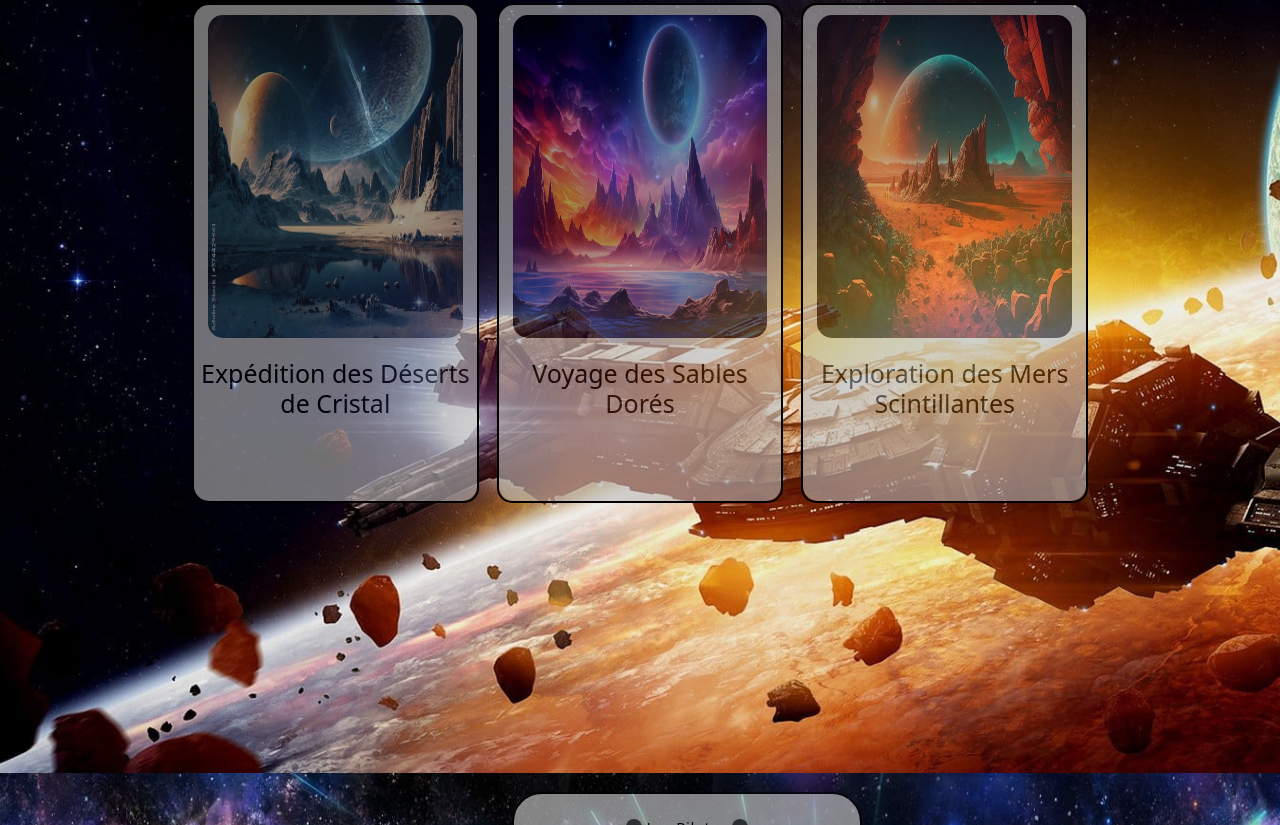
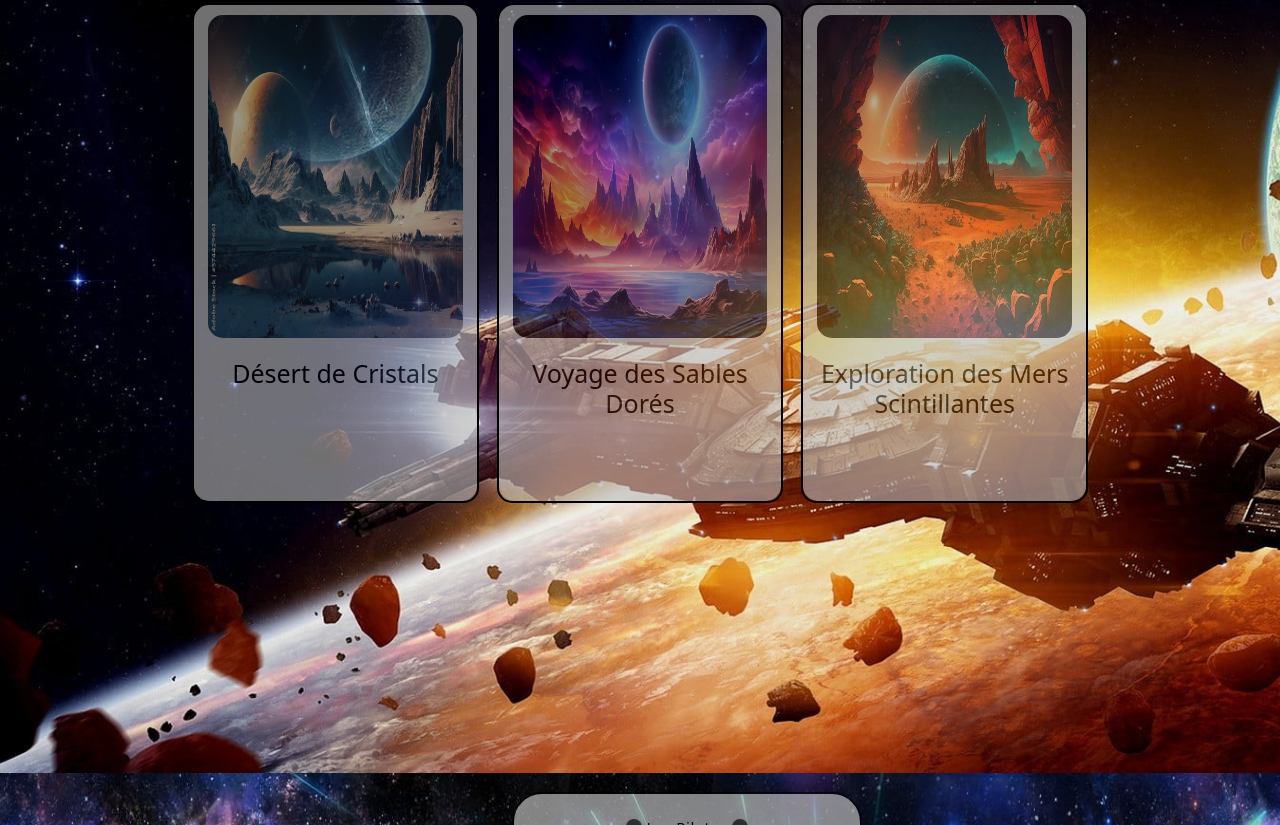
Before and after one commit to AlexNesvit/ECF-FrontDWWM-2024, a website with bundled scripts: page index.html in a window 1280 px wide. Shown: the part 2104-2929 px from the top of the page. Built offline with nearby package versions, Linux system fonts and the light colour scheme.

Commit message:
html voyage

```diff
--- a/index.html
+++ b/index.html
@@ -83,10 +83,10 @@
                 <div class="flip-card-inner">
                     <div class="flip-card-front">
                         <img class="img-card" src="images/planete 1-min.jpg" alt="photo trajet 1">
-                        <h3>Expédition des Déserts de Cristal</h3>
+                        <h3>Désert de Cristals</h3>
                     </div>
                     <div class="flip-card-back">
-                        <h3>Expédition des Déserts de Cristal</h3>
+                        <h3>Expédition des Désert de Cristals</h3>
                         <p>L'Expédition des Déserts de Cristal transporte les voyageurs vers un monde éblouissant, où d'immenses étendues de cristaux chatoyants s'étendent à perte de vue. Entre les formations scintillantes, des oasis cachées et des créatures étranges captivent les aventuriers, les plongeant dans une expérience cosmique inoubliable.</p>
                     </div>
                 </div>
```
